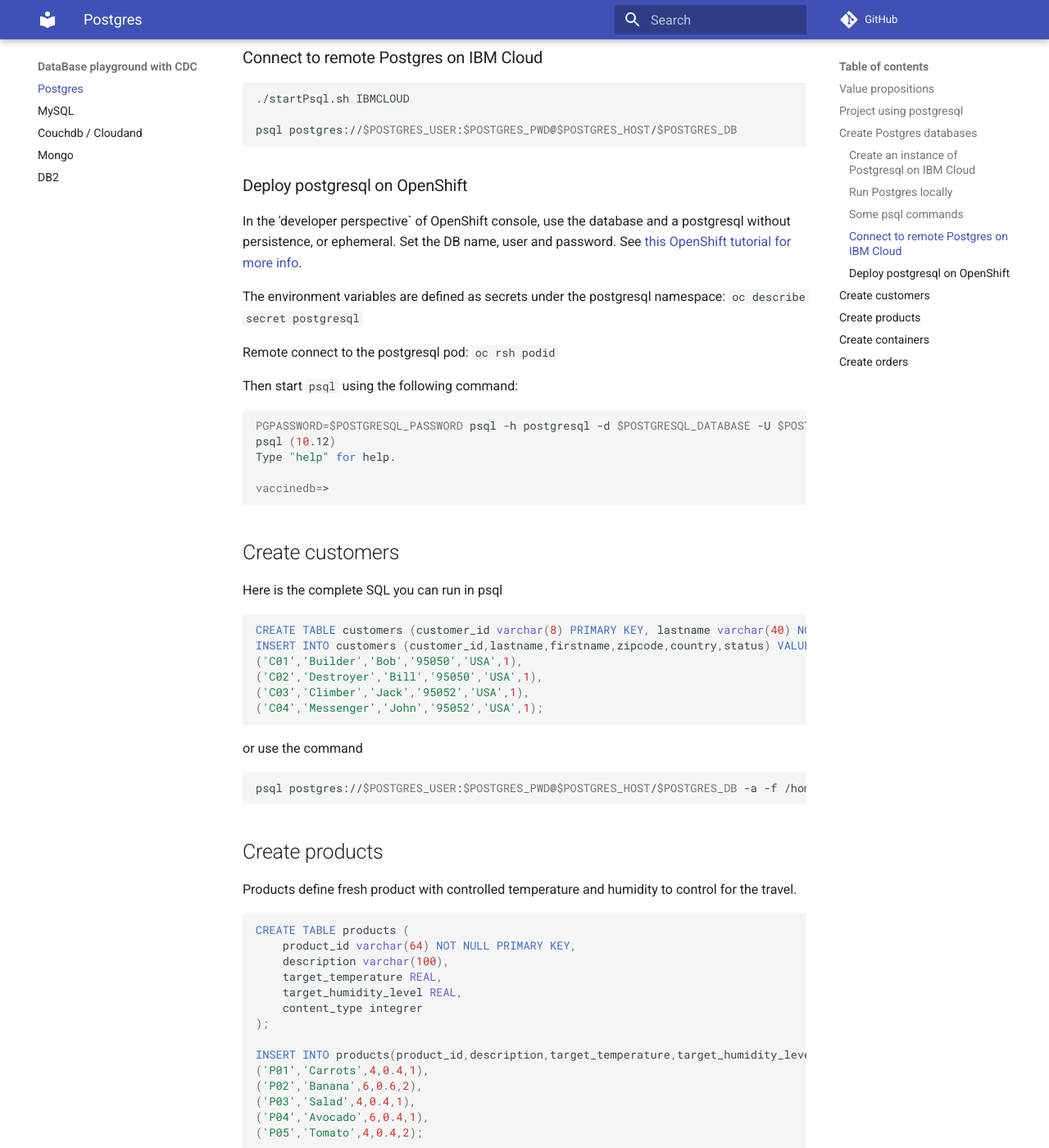
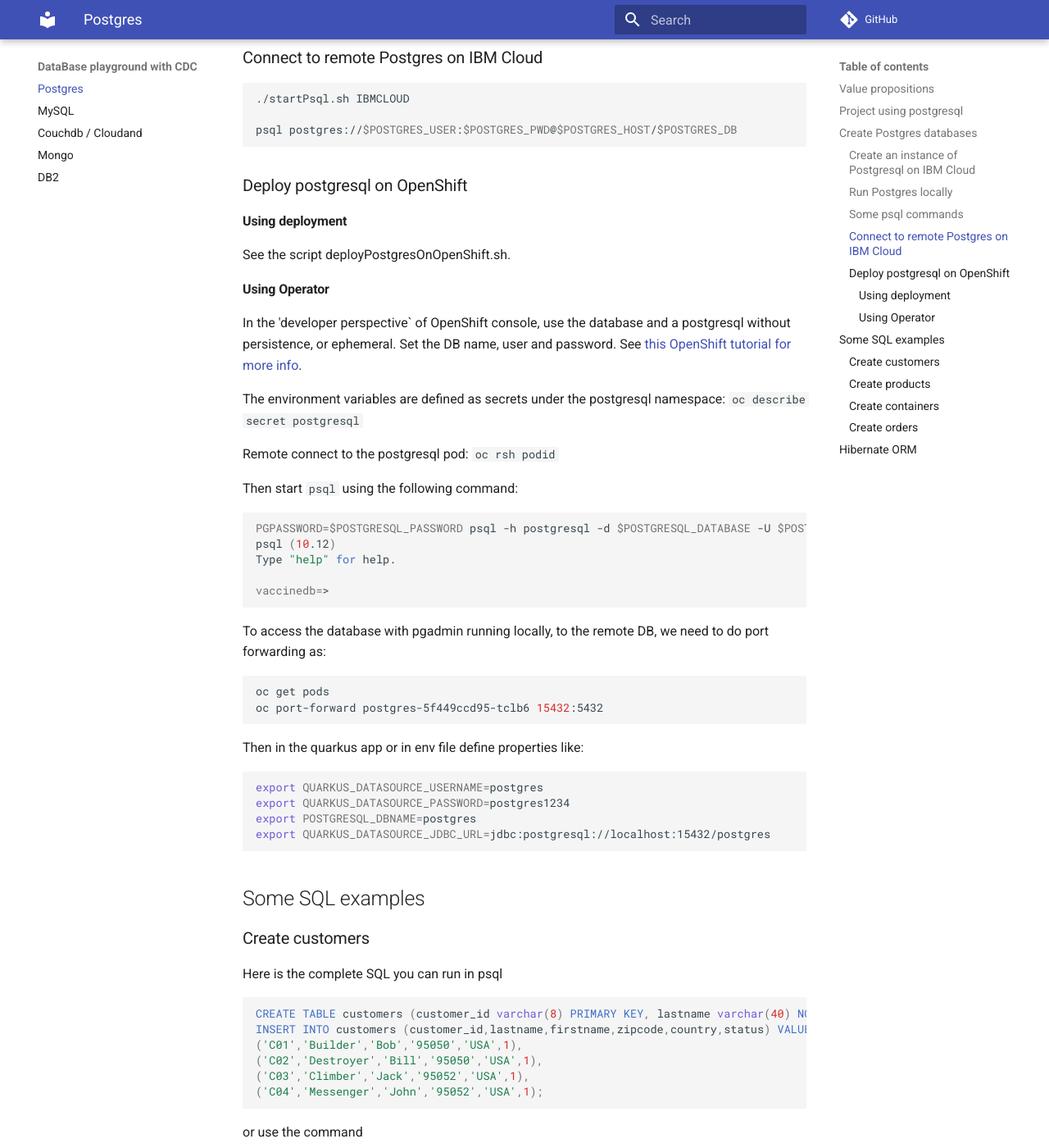
Before and after one commit to jbcodeforce/db-play, an MkDocs documentation site: the page built from docs/postgres.md, in a window 1280 px wide and 1400 px high, scrolled down 2118 px. Shown: the whole window at 82% size. Built offline with MkDocs 1.6.1 and Material for MkDocs 9.7.7, drawn with Linux system fonts in a browser that asks for light colours; comment, search, counter and statistics services are not loaded; some of the changed text lies outside the part shown.

Commit message:
Add deploy postgres on OCP

````diff
--- a/docs/postgres.md
+++ b/docs/postgres.md
@@ -7,7 +7,7 @@
 
 ## Project using postgresql
 
-* [Vaccine order mgr](https://github.com/ibm-cloud-architecture/vaccine-order-mgr)
+* [Vaccine order mgr](https://github.com/ibm-cloud-architecture/vaccine-order-mgr-pg)
 * In this project there is a copy of Quarkus - panache - postgresql quickstart with settings to access remote postgresql on IBM Cloud and kubernetes template for a secret to get URL, user and password to access the DB.
 
 ## Create Postgres databases
@@ -100,6 +100,12 @@
 
 ### Deploy postgresql on OpenShift
 
+#### Using deployment
+
+See the script deployPostgresOnOpenShift.sh.
+
+#### Using Operator
+
 In the 'developer perspective` of OpenShift console, use the database and a postgresql without persistence, or ephemeral. Set the DB name, user and password. See [this OpenShift tutorial for more info](https://docs.openshift.com/enterprise/3.1/using_images/db_images/postgresql.html#configuration-and-usage).
 
 The environment variables are defined as secrets under the postgresql namespace: `oc describe secret postgresql`
@@ -116,10 +122,29 @@
 vaccinedb=>
 ```
 
+To access the database with pgadmin running locally, to the remote DB, we need to do port forwarding as:
 
-## Create customers
+```shell
+oc get pods
+oc port-forward postgres-5f449ccd95-tclb6 15432:5432
+```
+
+Then in the quarkus app or in env file define properties like:
+
+```shell
+export QUARKUS_DATASOURCE_USERNAME=postgres
+export QUARKUS_DATASOURCE_PASSWORD=postgres1234
+export POSTGRESQL_DBNAME=postgres
+export QUARKUS_DATASOURCE_JDBC_URL=jdbc:postgresql://localhost:15432/postgres
+
+```
+
+## Some SQL examples
+
+### Create customers
 
 Here is the complete SQL you can run in psql
+
 ```sql
 CREATE TABLE customers (customer_id varchar(8) PRIMARY KEY, lastname varchar(40) NOT NULL, firstname varchar(40) NOT NULL, zipcode varchar(5), country varchar(40), status integer);
 INSERT INTO customers (customer_id,lastname,firstname,zipcode,country,status) VALUES
@@ -135,7 +160,7 @@
 psql postgres://$POSTGRES_USER:$POSTGRES_PWD@$POSTGRES_HOST/$POSTGRES_DB -a -f /home/dll/customer.sql
 ```
 
-## Create products
+### Create products
 
 Products define fresh product with controlled temperature and humidity to control for the travel.
 
@@ -160,7 +185,7 @@
 psql postgres://$POSTGRES_USER:$POSTGRES_PWD@$POSTGRES_HOST/$POSTGRES_DB -a -f /home/dll/product.sql
 ```
 
-## Create containers
+### Create containers
 
 ```sql
 CREATE TABLE containers (
@@ -181,7 +206,7 @@
 ('C05','40RH','Brand01',1,40);
 ```
 
-## Create orders
+### Create orders
 
 ```sql
 CREATE TABLE orders (
@@ -205,3 +230,7 @@
 ('O04',40,1,'2019-04-09 09:25:38.336','95050','34000',NULL,'P04','C04')
 ;
 ```
+
+## Hibernate ORM
+
+See code for [order management](https://github.com/ibm-cloud-architecture/vaccine-order-mgr-pg)
````
Also changed, not shown: 2 other files.
